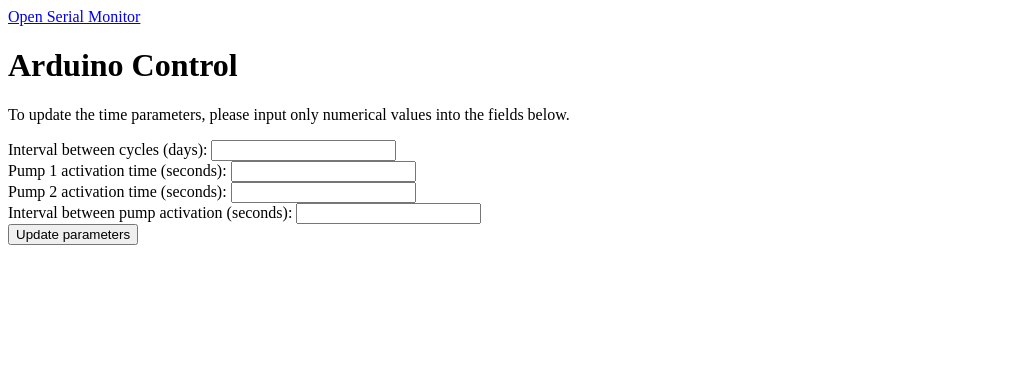
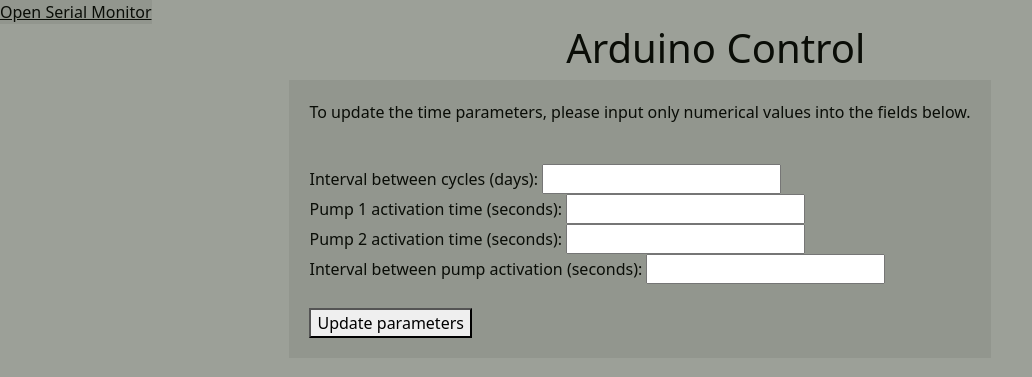
Before and after one commit to joaovitorgferreira/arduino-based-bioreactor, a Flask app: page / in a window 1280 px wide. Shown: the top 377 px of the page, without its empty margins (0-1032 px from the left). Run offline with Flask 3, Linux system fonts and the light colour scheme; some libraries are stand-ins or nearby versions.

Commit message:
Update index.html

```diff
--- a/flask app/templates/index.html
+++ b/flask app/templates/index.html
@@ -5,11 +5,43 @@
     <meta http-equiv="X-UA-Compatible" content="IE=edge">
     <meta name="viewport" content="width=device-width, initial-scale=1.0">
     <title>Arduino Control</title>
+    <link href="bootstrap/css/bootstrap.min.css" rel="stylesheet">
+    <style>
+        body {
+            text-align: center;
+            background-color: #9CA098;
+        }
+
+        h1 {
+            text-align: center;
+        }
+
+        #container {
+            display: inline-block;
+            text-align: left;
+            background-color: #92968E;
+            padding: 20px;
+            color: #0A0D07;
+        }
+
+        #serialMonitorContainer {
+            display: inline-block;
+            float: left;
+            background-color: #92968E;
+            padding: 10 px;
+            margin-bottom: 10px; /* Add some spacing between the link and the heading */
+        }
+    </style>
 </head>
 <body>
-    <a href="{{ url_for('monitor') }}" target="_blank">Open Serial Monitor</a>
-    <h1>Arduino Control</h1>
+    <div id="serialMonitorContainer">
+        <a href="{{ url_for('monitor') }}" target="_blank" style="color: #0A0D07;">Open Serial Monitor</a>
+    </div>
+    <br>
+    <h1 style="color: #0A0D07;">Arduino Control</h1>
+    <div id="container">
     <p>To update the time parameters, please input only numerical values into the fields below.</p>
+    <br>
     <form id="commandForm">
         <label for="interval">Interval between cycles (days):</label>
         <input type="text" id="interval" name="interval" required>
@@ -22,7 +54,7 @@
         <br>
         <label for="pumpinterval">Interval between pump activation (seconds):</label>
         <input type="text" id="pumpinterval" name="pumpinterval" required>
-        <br>
+        <br><br>
         <button type="button" onclick="sendCommand()">Update parameters</button>
     </form>
     <script>
@@ -32,7 +64,6 @@
             var pump2dur = document.getElementById('pump2dur').value;
             var pumpinterval = document.getElementById('pumpinterval').value;
 
-            // Convert input to milisseconds
             var interval_ms = interval*24*60*60*1000
             var pump1dur_ms = pump1dur*1000
             var pump2dur_ms = pump2dur*1000
@@ -64,5 +95,9 @@
             });
         }
     </script>
+    <footer>
+        <script src="bootstrap/js/bootstrap.bundle.min.js"></script>
+    </footer>
+</div>
 </body>
 </html>
```
